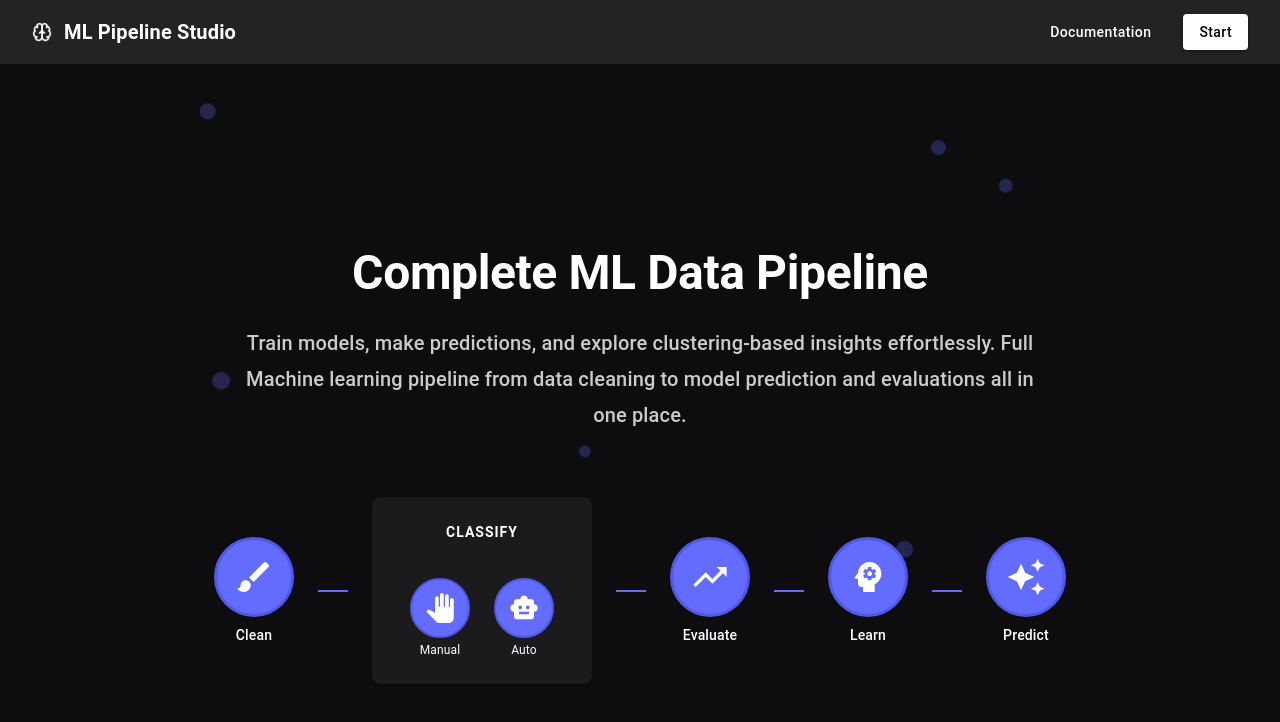
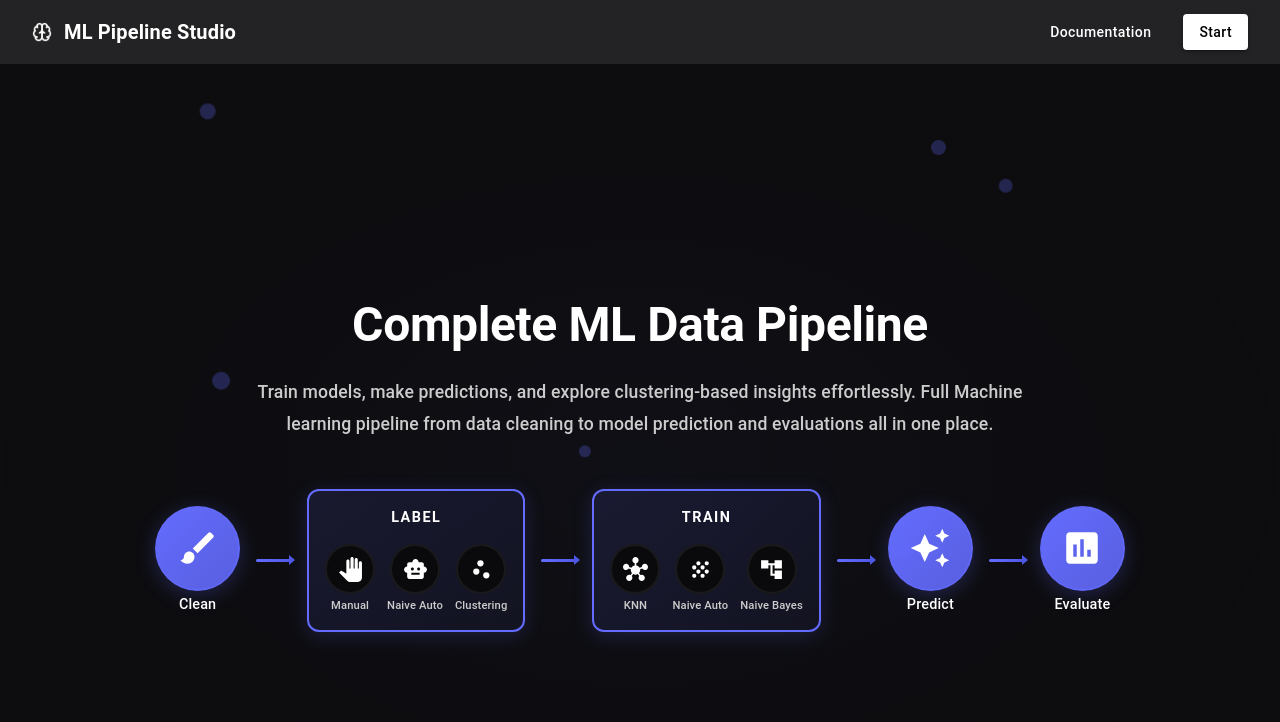
Before and after one commit to blenassefa2/Machine_learning_tweet_sentiment_analysis_project, a React (Vite) app in the folder frontend/: page / in a window 1280 px wide. Shown: the top 722 px of the page. Built offline with nearby package versions, Linux system fonts and the light colour scheme; no server answers.

Commit message:
style: final touches on herosection graphics

```diff
--- a/frontend/src/sections/Hero.tsx
+++ b/frontend/src/sections/Hero.tsx
@@ -1,5 +1,15 @@
 import { Box, Typography, Container, useMediaQuery, useTheme, Paper } from '@mui/material';
-import { Brush, PanTool, SmartToy, TrendingUp, Psychology, AutoAwesome } from '@mui/icons-material';
+import {
+  Brush,
+  PanTool,
+  SmartToy,
+  AutoAwesome,
+  ScatterPlot,
+  Assessment,
+  Grain,
+  AccountTree,
+  Hub
+} from '@mui/icons-material';
 import { keyframes } from '@emotion/react';
 
 const primaryColor = '#646cff';
@@ -46,9 +56,213 @@ const pulse = keyframes`
   }
 `;
 
+// Reusable circle node component for main steps
+const CircleNode = ({
+  icon,
+  label,
+  size = 'medium',
+  color = primaryColor,
+  delay = 0
+}: {
+  icon: React.ReactNode;
+  label: string;
+  size?: 'small' | 'medium' | 'large';
+  color?: string;
+  delay?: number;
+}) => {
+  const sizes = {
+    small: { circle: { xs: 40, md: 50 }, icon: { xs: 20, md: 25 }, font: { xs: '0.6rem', md: '0.7rem' } },
+    medium: { circle: { xs: 50, md: 65 }, icon: { xs: 25, md: 32 }, font: { xs: '0.7rem', md: '0.8rem' } },
+    large: { circle: { xs: 65, md: 85 }, icon: { xs: 32, md: 42 }, font: { xs: '0.8rem', md: '0.9rem' } },
+  };
+
+  const s = sizes[size];
+
+  return (
+    <Box
+      sx={{
+        display: 'flex',
+        flexDirection: 'column',
+        alignItems: 'center',
+        gap: 0.5,
+        animation: `${slideInLeft} 0.6s ease-out ${delay}s both`,
+      }}
+    >
+      <Box
+        sx={{
+          width: s.circle,
+          height: s.circle,
+          borderRadius: '50%',
+          background: `linear-gradient(135deg, ${color} 0%, ${color}dd 100%)`,
+          display: 'flex',
+          alignItems: 'center',
+          justifyContent: 'center',
+          border: `2px solid ${color}99`,
+          boxShadow: `0 4px 20px ${color}40`,
+          transition: 'all 0.3s ease',
+          '&:hover': {
+            transform: 'scale(1.1)',
+            boxShadow: `0 6px 30px ${color}60`,
+            animation: `${pulse} 1s ease-in-out infinite`,
+          },
+        }}
+      >
+        <Box sx={{ fontSize: s.icon, color: '#fff', display: 'flex' }}>{icon}</Box>
+      </Box>
+      <Typography
+        variant="body2"
+        sx={{
+          color: '#fff',
+          fontWeight: 500,
+          fontSize: s.font,
+          textAlign: 'center',
+          whiteSpace: 'nowrap',
+        }}
+      >
+        {label}
+      </Typography>
+    </Box>
+  );
+};
+
+// Inner circle for grouped items (inverted colors - dark inside)
+const InnerCircleNode = ({
+  icon,
+  label,
+  delay = 0
+}: {
+  icon: React.ReactNode;
+  label: string;
+  delay?: number;
+}) => (
+  <Box
+    sx={{
+      display: 'flex',
+      flexDirection: 'column',
+      alignItems: 'center',
+      gap: 0.5,
+      animation: `${slideInLeft} 0.6s ease-out ${delay}s both`,
+    }}
+  >
+    <Box
+      sx={{
+        width: { xs: 40, md: 50 },
+        height: { xs: 40, md: 50 },
+        borderRadius: '50%',
+        backgroundColor: '#0a0a0c',
+        display: 'flex',
+        alignItems: 'center',
+        justifyContent: 'center',
+        border: `2px solid #1a1a1c`,
+        transition: 'all 0.3s ease',
+        '&:hover': {
+          transform: 'scale(1.1)',
+          borderColor: '#fff',
+          backgroundColor: '#151517',
+        },
+      }}
+    >
+      <Box sx={{ fontSize: { xs: 20, md: 25 }, color: '#fff', display: 'flex' }}>{icon}</Box>
+    </Box>
+    <Typography
+      variant="body2"
+      sx={{
+        color: '#ccc',
+        fontWeight: 500,
+        fontSize: { xs: '0.6rem', md: '0.7rem' },
+        textAlign: 'center',
+        whiteSpace: 'nowrap',
+      }}
+    >
+      {label}
+    </Typography>
+  </Box>
+);
+
+// Arrow component
+const Arrow = ({ delay = 0 }: { delay?: number }) => (
+  <Box
+    sx={{
+      width: { xs: 20, md: 35 },
+      height: 3,
+      background: `linear-gradient(90deg, ${primaryColor}, ${primaryColorDark})`,
+      borderRadius: 2,
+      animation: `${fadeIn} 0.5s ease-out ${delay}s both`,
+      position: 'relative',
+      '&::after': {
+        content: '""',
+        position: 'absolute',
+        right: -4,
+        top: '50%',
+        transform: 'translateY(-50%)',
+        width: 0,
+        height: 0,
+        borderLeft: `6px solid ${primaryColorDark}`,
+        borderTop: '5px solid transparent',
+        borderBottom: '5px solid transparent',
+      },
+    }}
+  />
+);
+
+// Group box for Label and Train sections (colored box with dark circles inside)
+const GroupBox = ({
+  title,
+  children,
+  delay = 0
+}: {
+  title: string;
+  children: React.ReactNode;
+  delay?: number;
+}) => (
+  <Paper
+    sx={{
+      p: { xs: 1.5, md: 2 },
+      background: `linear-gradient(135deg, ${primaryColor}20 0%, ${primaryColor}10 100%)`,
+      border: `2px solid ${primaryColor}`,
+      borderRadius: 3,
+      display: 'flex',
+      flexDirection: 'column',
+      gap: 1,
+      alignItems: 'center',
+      animation: `${slideInLeft} 0.6s ease-out ${delay}s both`,
+      transition: 'all 0.3s ease',
+      boxShadow: `0 4px 20px ${primaryColor}30`,
+      '&:hover': {
+        boxShadow: `0 6px 30px ${primaryColor}50`,
+        transform: 'translateY(-3px)',
+        borderColor: primaryColorDark,
+      },
+    }}
+  >
+    <Typography
+      sx={{
+        color: '#fff',
+        fontWeight: 700,
+        fontSize: { xs: '0.75rem', md: '0.9rem' },
+        textTransform: 'uppercase',
+        letterSpacing: 1.5,
+      }}
+    >
+      {title}
+    </Typography>
+    <Box
+      sx={{
+        width: '90%',
+        height: 1,
+        background: `linear-gradient(90deg, transparent, ${primaryColor}, transparent)`,
+      }}
+    />
+    <Box sx={{ display: 'flex', gap: { xs: 1, md: 1.5 }, flexWrap: 'wrap', justifyContent: 'center' }}>
+      {children}
+    </Box>
+  </Paper>
+);
+
 const Hero = () => {
   const theme = useTheme();
   const isMobile = useMediaQuery(theme.breakpoints.down('md'));
+  const isSmall = useMediaQuery(theme.breakpoints.down('sm'));
 
   return (
     <Box
@@ -59,10 +273,26 @@ const Hero = () => {
         justifyContent: 'center',
         py: { xs: 4, md: 8 },
         animation: `${fadeIn} 0.6s ease-in`,
+        position: 'relative',
+        overflow: 'hidden',
       }}
     >
-      <Container maxWidth="lg" sx={{ width: '100%' }}>
-        <Box sx={{ textAlign: 'center', mb: { xs: 6, md: 8 } }}>
+      {/* Background decoration */}
+      <Box
+        sx={{
+          position: 'absolute',
+          top: '50%',
+          left: '50%',
+          transform: 'translate(-50%, -50%)',
+          width: '150%',
+          height: '150%',
+          background: `radial-gradient(ellipse at center, ${primaryColor}08 0%, transparent 50%)`,
+          pointerEvents: 'none',
+        }}
+      />
+
+      <Container maxWidth="lg" sx={{ width: '100%', position: 'relative', zIndex: 1 }}>
+        <Box sx={{ textAlign: 'center', mb: { xs: 4, md: 6 } }}>
           <Typography
             variant={isMobile ? 'h3' : 'h2'}
             component="h1"
@@ -70,7 +300,7 @@ const Hero = () => {
               fontWeight: 700,
               mb: 3,
               color: '#fff',
-              fontSize: { xs: '2rem', md: '3rem' },
+              fontSize: { xs: '1.8rem', sm: '2.2rem', md: '3rem' },
               animation: `${fadeInUp} 0.8s ease-out`,
             }}
           >
@@ -85,332 +315,105 @@ const Hero = () => {
               lineHeight: 1.8,
               px: { xs: 2, md: 0 },
               animation: `${fadeInUp} 1s ease-out 0.2s both`,
+              fontSize: { xs: '0.9rem', md: '1.1rem' },
             }}
           >
-             Train models, make predictions, and explore clustering-based insights effortlessly. Full Machine learning pipeline from data cleaning to model prediction and evaluations all in one place.
+            Train models, make predictions, and explore clustering-based insights effortlessly.
+            Full Machine learning pipeline from data cleaning to model prediction and evaluations all in one place.
           </Typography>
         </Box>
 
-        {/* Pipeline Diagram - Horizontal Layout */}
+        {/* Pipeline Diagram */}
         <Box
           sx={{
             display: 'flex',
+            flexDirection: 'column',
             alignItems: 'center',
-            justifyContent: 'center',
-            gap: { xs: 1, sm: 2, md: 3 },
-            flexWrap: isMobile ? 'wrap' : 'nowrap',
-            position: 'relative',
-            mt: 4,
-            width: '100%',
-            overflowX: { xs: 'auto', md: 'visible' },
-            pb: { xs: 2, md: 0 },
+            gap: { xs: 2, md: 3 },
+            mt: { xs: 2, md: 4 },
             animation: `${fadeInUp} 1.2s ease-out 0.4s both`,
           }}
         >
-          {/* Clean */}
+          {/* Main Pipeline Row: Clean -> Label -> Train -> Predict -> Evaluate */}
           <Box
             sx={{
               display: 'flex',
-              flexDirection: 'column',
               alignItems: 'center',
-              gap: 1,
-              animation: `${slideInLeft} 0.8s ease-out 0.6s both`,
+              justifyContent: 'center',
+              gap: { xs: 0.5, sm: 1, md: 2 },
+              flexWrap: isSmall ? 'wrap' : 'nowrap',
+              width: '100%',
             }}
           >
-            <Box
-              sx={{
-                width: { xs: 60, md: 80 },
-                height: { xs: 60, md: 80 },
-                borderRadius: '50%',
-                backgroundColor: primaryColor,
-                display: 'flex',
-                alignItems: 'center',
-                justifyContent: 'center',
-                border: `3px solid ${primaryColorDark}`,
-                transition: 'transform 0.3s ease',
-                '&:hover': {
-                  transform: 'scale(1.1)',
-                  animation: `${pulse} 2s ease-in-out infinite`,
-                },
-              }}
-            >
-              <Brush sx={{ fontSize: { xs: 30, md: 40 }, color: '#fff' }} />
-            </Box>
-            <Typography variant="body2" sx={{ color: '#fff', fontWeight: 500, fontSize: { xs: '0.75rem', md: '0.875rem' } }}>
-              Clean
-            </Typography>
-          </Box>
-
-          {/* Arrow */}
-          {!isMobile && (
-            <Box
-              sx={{
-                width: { xs: 20, md: 30 },
-                height: 2,
-                backgroundColor: primaryColor,
-                animation: `${fadeIn} 1s ease-out 0.8s both`,
-              }}
-            />
-          )}
-
-          {/* Classify Rectangle with Manual and Auto */}
-          <Paper
-            sx={{
-              p: { xs: 2, md: 3 },
-              backgroundColor: '#0f0f11',
-              border: `1px solid #1a1a1c`,
-              borderRadius: 2,
-              display: 'flex',
-              flexDirection: 'column',
-              gap: { xs: 1.5, md: 2 },
-              alignItems: 'center',
-              justifyContent: 'center',
-              minWidth: { xs: 160, md: 220 },
-              animation: `${slideInLeft} 0.8s ease-out 0.8s both`,
-              transition: 'transform 0.3s ease, boxShadow 0.3s ease',
-              position: 'relative',
-              '&:hover': {
-                transform: 'translateY(-5px)',
-                boxShadow: `0 0 20px ${primaryColor}20`,
-                borderColor: '#1f1f22',
-              },
-            }}
-          >
-            {/* Classify Label */}
-            <Typography
-              variant="body2"
-              sx={{
-                color: '#fff',
-                fontWeight: 600,
-                fontSize: { xs: '0.75rem', md: '0.875rem' },
-                textTransform: 'uppercase',
-                letterSpacing: 1,
-                mb: 0.5,
-              }}
-            >
-              Classify
-            </Typography>
-
-            {/* Divider */}
-            <Box
-              sx={{
-                width: '80%',
-                height: 1,
-                backgroundColor: primaryColor,
-                opacity: 0.5,
-              }}
+            {/* Clean */}
+            <CircleNode
+              icon={<Brush sx={{ fontSize: 'inherit' }} />}
+              label="Clean"
+              size="large"
+              delay={0.5}
             />
 
-            {/* Manual and Auto */}
-            <Box
-              sx={{
-                display: 'flex',
-                gap: { xs: 2, md: 3 },
-                alignItems: 'center',
-                justifyContent: 'center',
-              }}
-            >
-              {/* Manual */}
-              <Box
-                sx={{
-                  display: 'flex',
-                  flexDirection: 'column',
-                  alignItems: 'center',
-                  gap: 0.5,
-                  transition: 'transform 0.3s ease',
-                  '&:hover': {
-                    transform: 'translateY(-5px)',
-                  },
-                }}
-              >
-                <Box
-                  sx={{
-                    width: { xs: 50, md: 60 },
-                    height: { xs: 50, md: 60 },
-                    borderRadius: '50%',
-                    backgroundColor: primaryColor,
-                    display: 'flex',
-                    alignItems: 'center',
-                    justifyContent: 'center',
-                    border: `2px solid ${primaryColorDark}`,
-                  }}
-                >
-                  <PanTool sx={{ fontSize: { xs: 25, md: 30 }, color: '#fff' }} />
-                </Box>
-                <Typography variant="body2" sx={{ color: '#fff', fontSize: { xs: '0.65rem', md: '0.75rem' } }}>
-                  Manual
-                </Typography>
-              </Box>
+            {!isSmall && <Arrow delay={0.7} />}
 
-              {/* Auto */}
-              <Box
-                sx={{
-                  display: 'flex',
-                  flexDirection: 'column',
-                  alignItems: 'center',
-                  gap: 0.5,
-                  transition: 'transform 0.3s ease',
-                  '&:hover': {
-                    transform: 'translateY(-5px)',
-                  },
-                }}
-              >
-                <Box
-                  sx={{
-                    width: { xs: 50, md: 60 },
-                    height: { xs: 50, md: 60 },
-                    borderRadius: '50%',
-                    backgroundColor: primaryColor,
-                    display: 'flex',
-                    alignItems: 'center',
-                    justifyContent: 'center',
-                    border: `2px solid ${primaryColorDark}`,
-                  }}
-                >
-                  <SmartToy sx={{ fontSize: { xs: 25, md: 30 }, color: '#fff' }} />
-                </Box>
-                <Typography variant="body2" sx={{ color: '#fff', fontSize: { xs: '0.65rem', md: '0.75rem' } }}>
-                  Auto
-                </Typography>
-              </Box>
-            </Box>
-          </Paper>
+            {/* Label Group */}
+            <GroupBox title="Label" delay={0.8}>
+              <InnerCircleNode
+                icon={<PanTool sx={{ fontSize: 'inherit' }} />}
+                label="Manual"
+                delay={0.9}
+              />
+              <InnerCircleNode
+                icon={<SmartToy sx={{ fontSize: 'inherit' }} />}
+                label="Naive Auto"
+                delay={1.0}
+              />
+              <InnerCircleNode
+                icon={<ScatterPlot sx={{ fontSize: 'inherit' }} />}
+                label="Clustering"
+                delay={1.1}
+              />
+            </GroupBox>
 
+            {!isSmall && <Arrow delay={1.2} />}
 
+            {/* Train Group */}
+            <GroupBox title="Train" delay={1.3}>
+              <InnerCircleNode
+                icon={<Hub sx={{ fontSize: 'inherit' }} />}
+                label="KNN"
+                delay={1.4}
+              />
+              <InnerCircleNode
+                icon={<Grain sx={{ fontSize: 'inherit' }} />}
+                label="Naive Auto"
+                delay={1.5}
+              />
+              <InnerCircleNode
+                icon={<AccountTree sx={{ fontSize: 'inherit' }} />}
+                label="Naive Bayes"
+                delay={1.6}
+              />
+            </GroupBox>
 
-          {/* Arrow from Rectangle */}
-          {!isMobile && (
-            <Box
-              sx={{
-                width: { xs: 20, md: 30 },
-                height: 2,
-                backgroundColor: primaryColor,
-                animation: `${fadeIn} 1s ease-out 1.4s both`,
-              }}
+            {!isSmall && <Arrow delay={1.7} />}
+
+            {/* Predict */}
+            <CircleNode
+              icon={<AutoAwesome sx={{ fontSize: 'inherit' }} />}
+              label="Predict"
+              size="large"
+              delay={1.8}
             />
-          )}
 
-          {/* Evaluate */}
-          <Box
-            sx={{
-              display: 'flex',
-              flexDirection: 'column',
-              alignItems: 'center',
-              gap: 1,
-              animation: `${slideInLeft} 0.8s ease-out 1.4s both`,
-            }}
-          >
-            <Box
-              sx={{
-                width: { xs: 60, md: 80 },
-                height: { xs: 60, md: 80 },
-                borderRadius: '50%',
-                backgroundColor: primaryColor,
-                display: 'flex',
-                alignItems: 'center',
-                justifyContent: 'center',
-                border: `3px solid ${primaryColorDark}`,
-                transition: 'transform 0.3s ease',
-                '&:hover': {
-                  transform: 'scale(1.1)',
-                },
-              }}
-            >
-              <TrendingUp sx={{ fontSize: { xs: 30, md: 40 }, color: '#fff' }} />
-            </Box>
-            <Typography variant="body2" sx={{ color: '#fff', fontWeight: 500, fontSize: { xs: '0.75rem', md: '0.875rem' } }}>
-              Evaluate
-            </Typography>
-          </Box>
+            {!isSmall && <Arrow delay={1.9} />}
 
-          {/* Arrow */}
-          {!isMobile && (
-            <Box
-              sx={{
-                width: { xs: 20, md: 30 },
-                height: 2,
-                backgroundColor: primaryColor,
-                animation: `${fadeIn} 1s ease-out 1.6s both`,
-              }}
+            {/* Evaluate */}
+            <CircleNode
+              icon={<Assessment sx={{ fontSize: 'inherit' }} />}
+              label="Evaluate"
+              size="large"
+              delay={2.0}
             />
-          )}
-
-          {/* Learn */}
-          <Box
-            sx={{
-              display: 'flex',
-              flexDirection: 'column',
-              alignItems: 'center',
-              gap: 1,
-              animation: `${slideInLeft} 0.8s ease-out 1.6s both`,
-            }}
-          >
-            <Box
-              sx={{
-                width: { xs: 60, md: 80 },
-                height: { xs: 60, md: 80 },
-                borderRadius: '50%',
-                backgroundColor: primaryColor,
-                display: 'flex',
-                alignItems: 'center',
-                justifyContent: 'center',
-                border: `3px solid ${primaryColorDark}`,
-                transition: 'transform 0.3s ease',
-                '&:hover': {
-                  transform: 'scale(1.1)',
-                },
-              }}
-            >
-              <Psychology sx={{ fontSize: { xs: 30, md: 40 }, color: '#fff' }} />
-            </Box>
-            <Typography variant="body2" sx={{ color: '#fff', fontWeight: 500, fontSize: { xs: '0.75rem', md: '0.875rem' } }}>
-              Learn
-            </Typography>
-          </Box>
-
-          {/* Arrow */}
-          {!isMobile && (
-            <Box
-              sx={{
-                width: { xs: 20, md: 30 },
-                height: 2,
-                backgroundColor: primaryColor,
-                animation: `${fadeIn} 1s ease-out 1.8s both`,
-              }}
-            />
-          )}
-
-          {/* Predict */}
-          <Box
-            sx={{
-              display: 'flex',
-              flexDirection: 'column',
-              alignItems: 'center',
-              gap: 1,
-              animation: `${slideInLeft} 0.8s ease-out 1.8s both`,
-            }}
-          >
-            <Box
-              sx={{
-                width: { xs: 60, md: 80 },
-                height: { xs: 60, md: 80 },
-                borderRadius: '50%',
-                backgroundColor: primaryColor,
-                display: 'flex',
-                alignItems: 'center',
-                justifyContent: 'center',
-                border: `3px solid ${primaryColorDark}`,
-                transition: 'transform 0.3s ease',
-                '&:hover': {
-                  transform: 'scale(1.1)',
-                },
-              }}
-            >
-              <AutoAwesome sx={{ fontSize: { xs: 30, md: 40 }, color: '#fff' }} />
-            </Box>
-            <Typography variant="body2" sx={{ color: '#fff', fontWeight: 500, fontSize: { xs: '0.75rem', md: '0.875rem' } }}>
-              Predict
-            </Typography>
           </Box>
         </Box>
       </Container>
```
